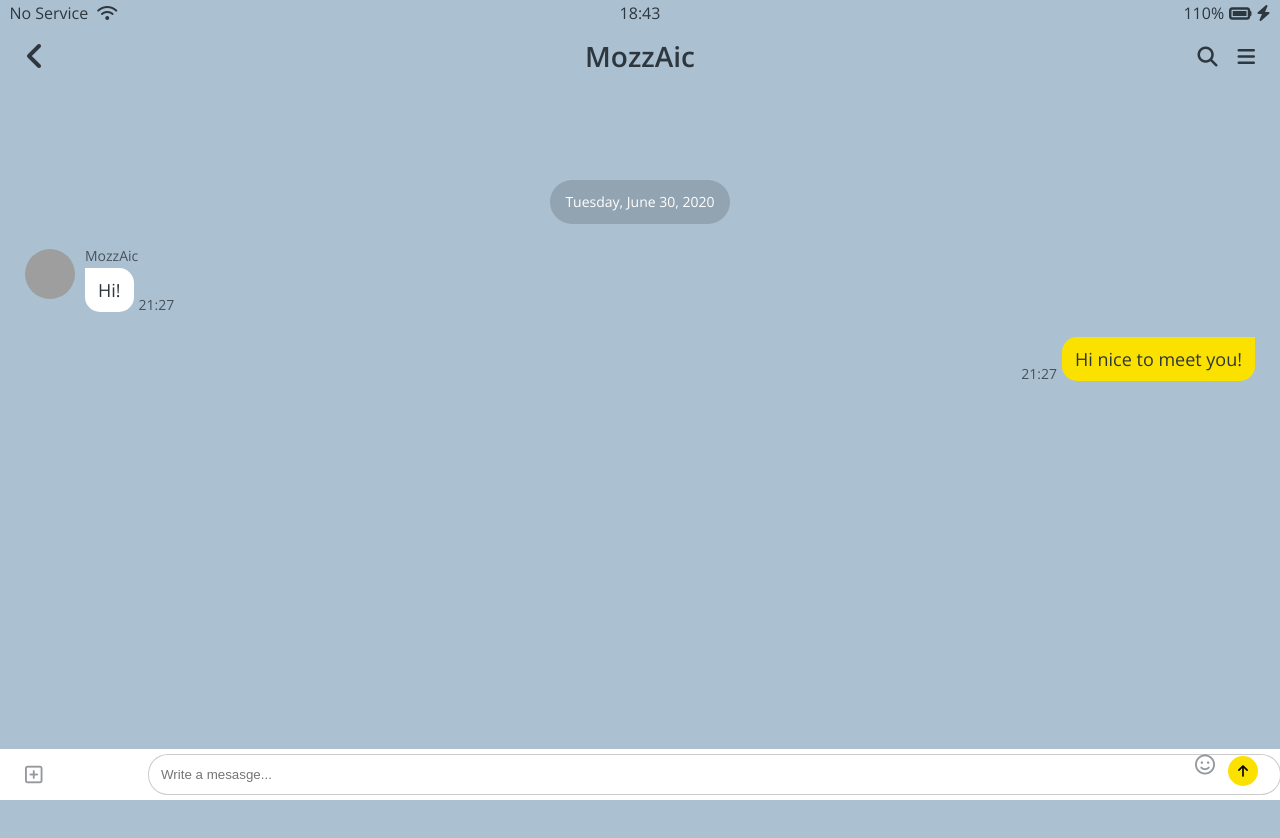
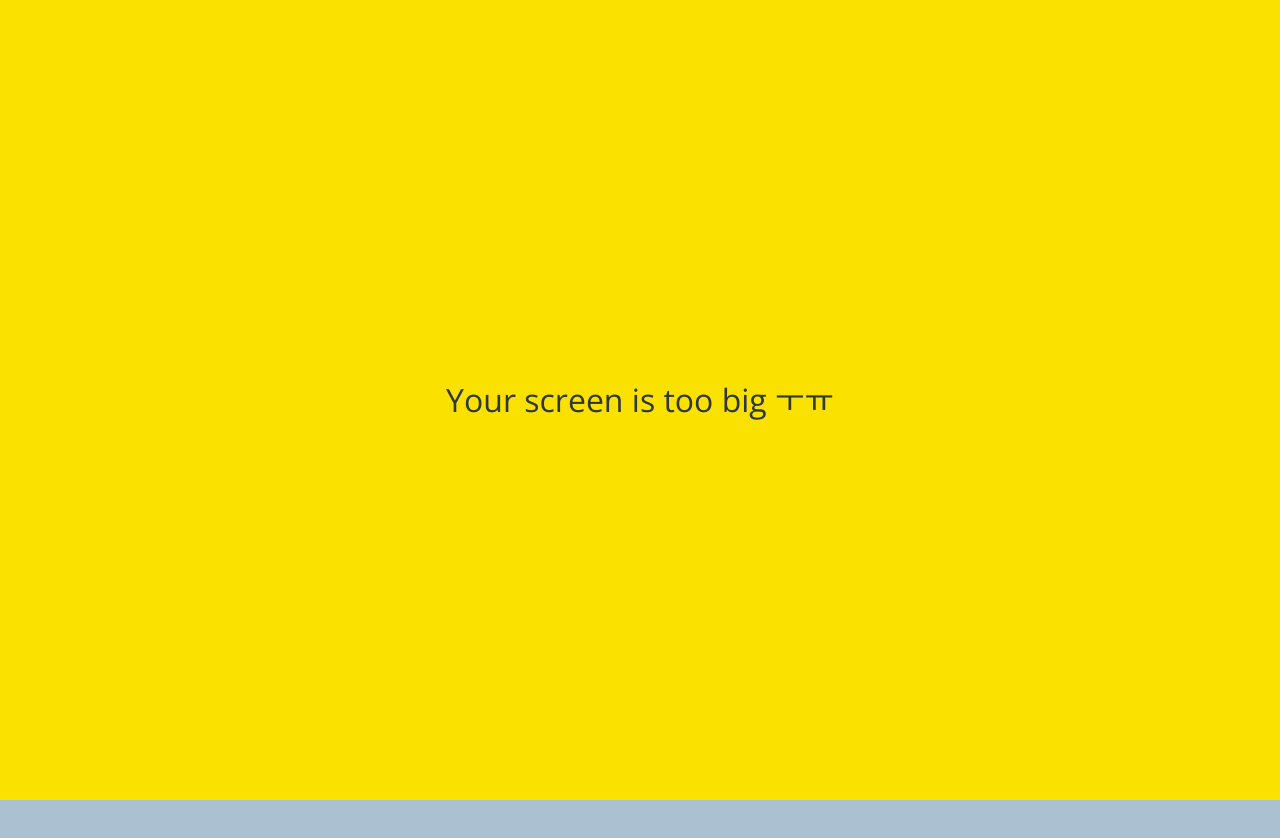
Before and after one commit to MozzAic97/kokoa-clone-2020, a plain HTML site: page chat.html in a window 1280 px wide. Shown: the top 838 px of the page. Drawn offline with nearby package versions, Linux system fonts and the light colour scheme; grey boxes are pictures that could not be loaded.

Commit message:
media screen

```diff
--- a/chat.html
+++ b/chat.html
@@ -78,6 +78,10 @@
       </div>
     </form>
 
+    <div id="no-mobile">
+      <span>Your screen is too big ㅜㅠ</span>
+    </div>
+
     <script
       src="https://kit.fontawesome.com/2a8f7a1b46.js"
       crossorigin="anonymous"
--- /dev/null
+++ b/css/components/no-mobile.css
@@ -0,0 +1,18 @@
+#no-mobile {
+  position: absolute;
+  z-index: 99;
+  height: 100vh;
+  width: 100vw;
+  background-color: var(--yellow);
+  display: flex;
+  top: 0;
+  justify-content: center;
+  align-items: center;
+  font-size: 32px;
+}
+
+@media screen and (max-width: 645px) {
+  #no-mobile {
+    display: none;
+  }
+}
--- a/css/screens/chat.css
+++ b/css/screens/chat.css
@@ -171,7 +171,7 @@
   opacity: 0;
 }
 
-.reply:focus-within input {
+.reply input:focus {
   width: 95vw;
   transform: translateX(-10%) translateY(-80px);
 }
--- a/css/styles.css
+++ b/css/styles.css
@@ -13,6 +13,7 @@
 @import "components/exclamation.css";
 @import "components/icon-row.css";
 @import "components/alt-screen-header.css";
+@import "components/no-mobile.css";
 
 /* Screens */
 @import "screens/login.css";
```
Also changed, not shown: chats.html (+4 -0 lines), find.html (+4 -0 lines), friends.html (+5 -0 lines), index.html (+4 -0 lines), more.html (+4 -0 lines), settings.html (+4 -0 lines).
